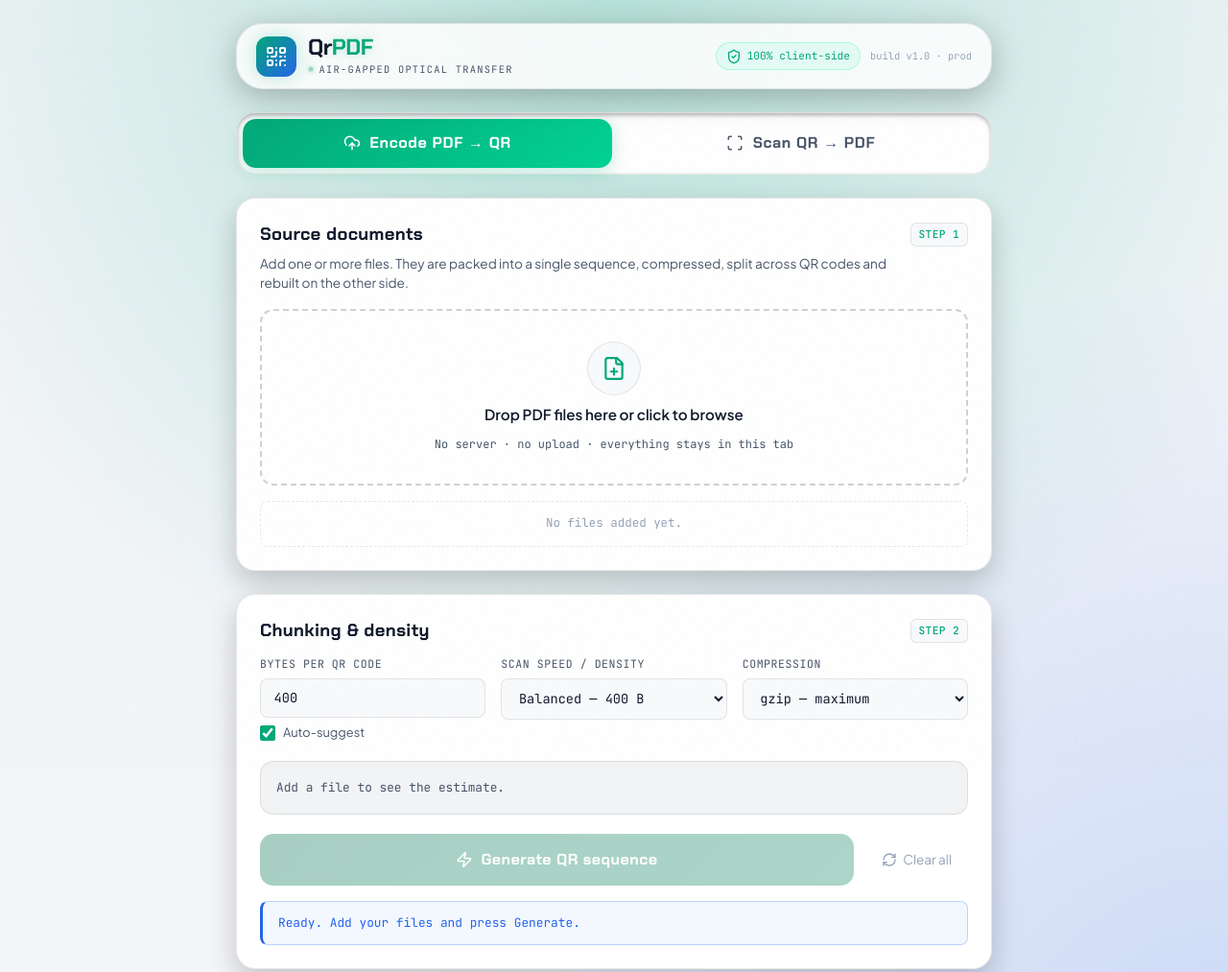
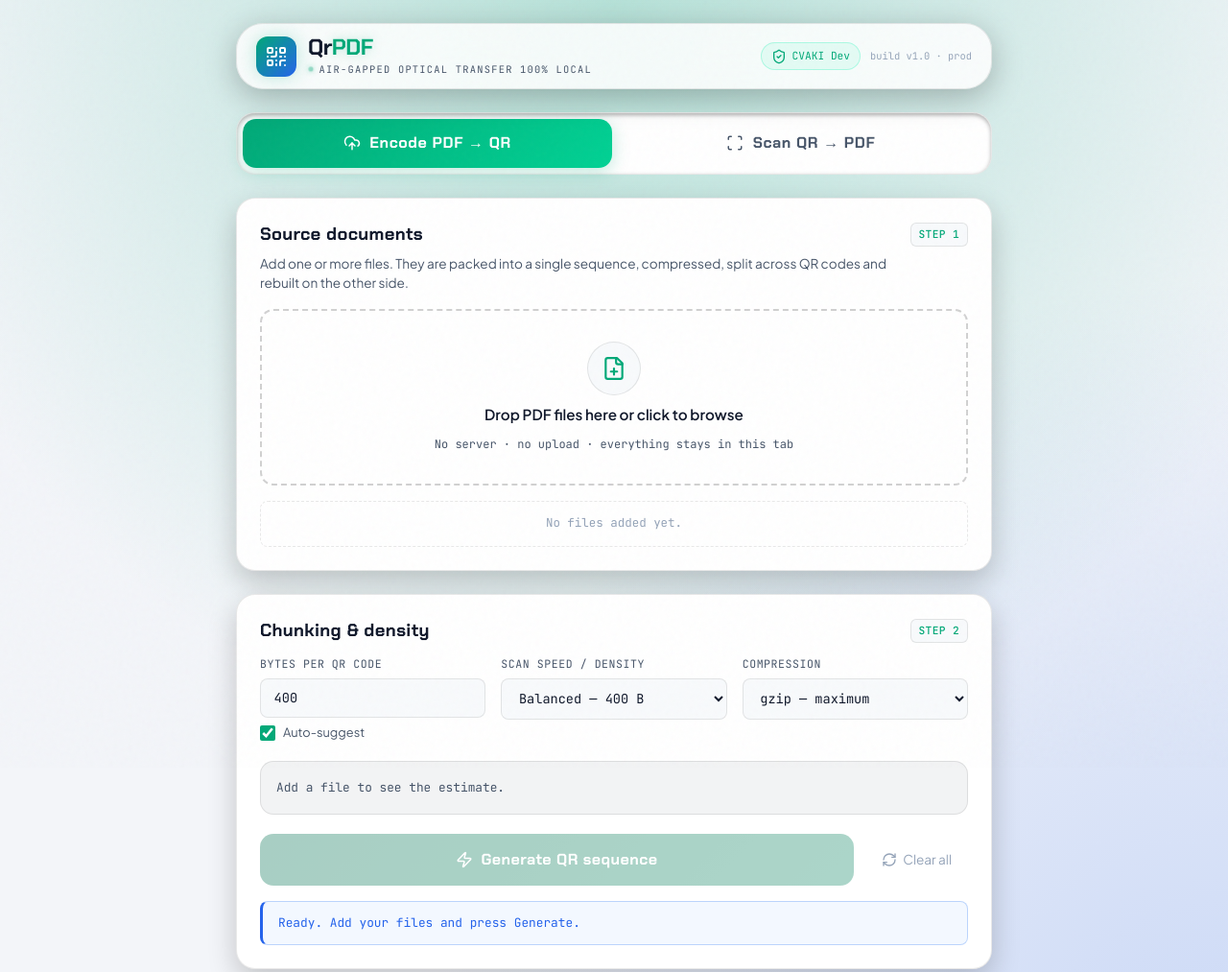
Before and after one commit to CVAKI/qrpdf, a plain HTML site: page index.html in a window 1280 px wide. Shown: the top 1013 px of the page at 96% size. Drawn offline with nearby package versions, Linux system fonts and the light colour scheme.

Commit message:
Update index.html

```diff
--- a/index.html
+++ b/index.html
@@ -55,11 +55,11 @@
       <div class="brand-glyph"><svg class="ic"><use href="#i-qr"/></svg></div>
       <div class="brand-text">
         <h1>Qr<span class="highlight">PDF</span></h1>
-        <div class="brand-tag"><span class="status-dot"></span> Air-gapped optical transfer</div>
+        <div class="brand-tag"><span class="status-dot"></span> Air-gapped optical transfer 100% Local </div>
       </div>
     </div>
     <div class="meta-badges">
-      <div class="badge-secure"><svg class="ic ic-16"><use href="#i-shield"/></svg><span>100% client-side</span></div>
+      <div class="badge-secure"><svg class="ic ic-16"><use href="#i-shield"/></svg><span> CVAKI Dev</span></div>
       <div class="build-tag" id="buildTag"></div>
     </div>
   </header>
```
